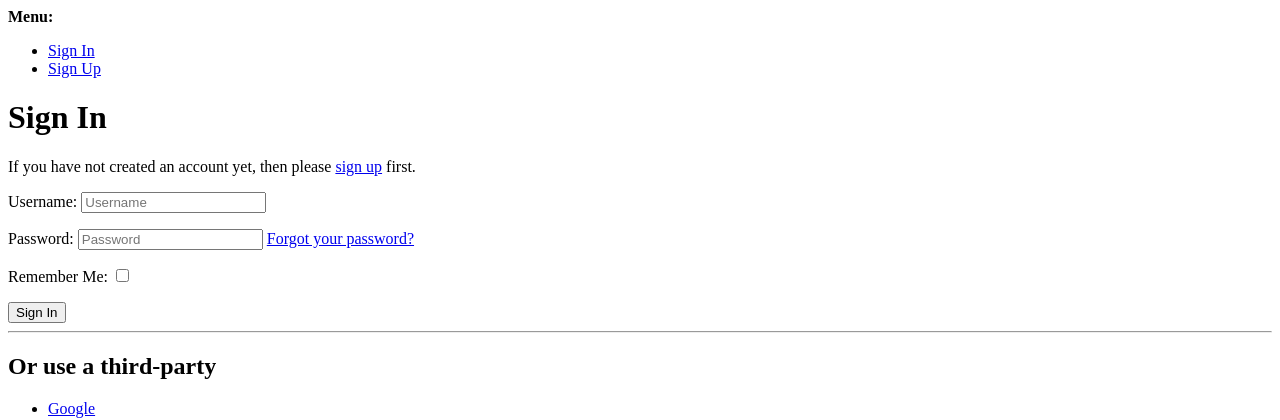
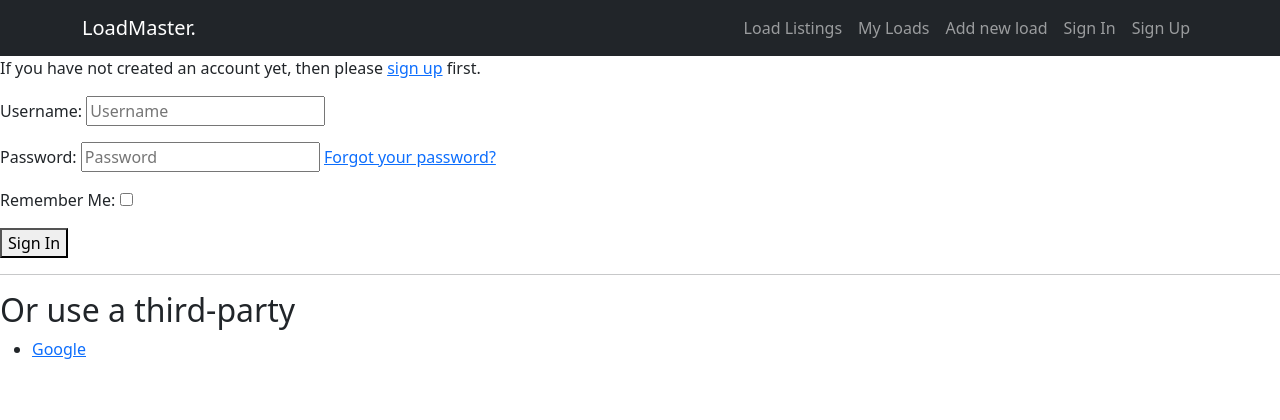
Before and after one commit to ggotora/cs50_Capstone, a Django app: page /accounts/login/ in a window 1280 px wide. Shown: the top 420 px of the page. Run offline with Django 4.2, Linux system fonts and the light colour scheme; data comes from the database, SQL or seed files in the repository; both versions use the stored data as it was after the commit; some libraries are stand-ins or nearby versions.

Commit message:
add Bootstrap and namespace main templates

```diff
--- a/main/urls.py
+++ b/main/urls.py
@@ -1,6 +1,7 @@
 from django.urls import path
 from . import views
 
+app_name = 'main'
 urlpatterns = [
     path('', views.HomeView.as_view(), name='home')
 ]
--- a/templates/allauth/layouts/base.html
+++ b/templates/allauth/layouts/base.html
@@ -1,18 +1,76 @@
 {% load i18n %}
+{% load static %}
 <!DOCTYPE html>
 <html>
     <head>
         <meta http-equiv="X-UA-Compatible" content="IE=edge">
         <meta name="viewport" content="width=device-width, initial-scale=1.0">
+
         <title>
             {% block head_title %}
             {% endblock head_title %}
         </title>
         {% block extra_head %}
         {% endblock extra_head %}
+        <link href="https://cdn.jsdelivr.net/npm/bootstrap@5.3.3/dist/css/bootstrap.min.css" rel="stylesheet" integrity="sha384-QWTKZyjpPEjISv5WaRU9OFeRpok6YctnYmDr5pNlyT2bRjXh0JMhjY6hW+ALEwIH" crossorigin="anonymous">
     </head>
     <body>
         {% block body %}
+        <nav class="custom-navbar navbar navbar navbar-expand-md navbar-dark bg-dark fixed-top" arial-label="Furni navigation bar">
+
+			<div class="container">
+				<a class="navbar-brand" href="{% url 'main:home' %}">LoadMaster<span>.</span></a>
+
+				<button class="navbar-toggler" type="button" data-bs-toggle="collapse" data-bs-target="#navbarsFurni" aria-controls="navbarsFurni" aria-expanded="false" aria-label="Toggle navigation">
+					<span class="navbar-toggler-icon"></span>
+				</button>
+
+				<div class="collapse navbar-collapse" id="navbarsFurni">
+					<ul class="custom-navbar-nav navbar-nav ms-auto mb-2 mb-md-0">
+						<li class="nav-item"><a class="nav-link" href="{% url 'loads:loads' %}">Load Listings</a></li>
+						<li class="nav-item"><a class="nav-link" href="{% url 'loads:my_loads' %}">My Loads</a></li>
+						<li class="nav-item"> <a class="nav-link" href="{% url 'loads:new_load' %}">Add new load</a></li>
+					</ul>
+
+					<ul class="custom-navbar-nav navbar-nav mb-2 mb-md-0 navbar-dark">
+                        {% if user.is_authenticated %}
+                        {% url 'account_logout' as logout_url %}
+                        {% if logout_url %}
+                        <li class="nav-item dropdown">
+                          <a class="nav-link dropdown-toggle" href="#" role="button" data-bs-toggle="dropdown" aria-expanded="false">
+                              <img src="{{ user.profile.image.url }}" alt="profile pic" style="width: 30px; border-radius: 50%;">
+                          </a>
+                          <ul class="dropdown-menu profile-menu">
+                            <li><a class="dropdown-item" href="{% url 'main:profile' user.profile.id %}">Profile </a></li>
+                            <li><a class="dropdown-item" href="{% url 'main:update_profile' user.profile.id %}">Update Profile</a></li>
+                            <li><hr class="dropdown-divider"></li>
+                            <li><a class="dropdown-item" href="">My bookings</a></li>
+                          </ul>
+                        </li>
+                        <li class="nav-item">
+
+                                <a href="{{ logout_url }}" class="nav-link">{% trans "Sign Out" %}</a>
+                        </li>
+                        {% endif %}
+                    {% else %}
+                        {% url 'account_login' as login_url %}
+                        {% if login_url %}
+                            <li>
+                                <a href="{{ login_url }}" class="nav-link">{% trans "Sign In" %}</a>
+                            </li>
+                        {% endif %}
+                        {% url 'account_signup' as signup_url %}
+                        {% if signup_url %}
+                            <li>
+                                <a href="{{ signup_url }}" class="nav-link">{% trans "Sign Up" %}</a>
+                            </li>
+                        {% endif %}
+                    {% endif %}
+                    </ul>
+				</div>
+			</div>
+
+		</nav>
             {% if messages %}
                 <div>
                     <strong>{% trans "Messages:" %}</strong>
@@ -21,66 +79,12 @@
                     </ul>
                 </div>
             {% endif %}
-            <div>
-                <strong>{% trans "Menu:" %}</strong>
-                <ul>
-                    {% if user.is_authenticated %}
-                        {% url 'account_email' as email_url_ %}
-                        {% if email_url_ %}
-                            <li>
-                                <a href="{{ email_url_ }}">{% trans "Change Email" %}</a>
-                            </li>
-                        {% endif %}
-                        {% url 'account_change_password' as change_password_url_ %}
-                        {% if change_password_url_ %}
-                            <li>
-                                <a href="{{ change_password_url_ }}">{% trans "Change Password" %}</a>
-                            </li>
-                        {% endif %}
-                        {% url 'socialaccount_connections' as connections_url_ %}
-                        {% if connections_url_ %}
-                            <li>
-                                <a href="{{ connections_url_ }}">{% trans "Account Connections" %}</a>
-                            </li>
-                        {% endif %}
-                        {% url 'mfa_index' as mfa_url_ %}
-                        {% if mfa_url_ %}
-                            <li>
-                                <a href="{{ mfa_url_ }}">{% trans "Two-Factor Authentication" %}</a>
-                            </li>
-                        {% endif %}
-                        {% url 'usersessions_list' as usersessions_list_url_ %}
-                        {% if usersessions_list_url_ %}
-                            <li>
-                                <a href="{{ usersessions_list_url_ }}">{% trans "Sessions" %}</a>
-                            </li>
-                        {% endif %}
-                        {% url 'account_logout' as logout_url_ %}
-                        {% if logout_url_ %}
-                            <li>
-                                <a href="{{ logout_url_ }}">{% trans "Sign Out" %}</a>
-                            </li>
-                        {% endif %}
-                    {% else %}
-                        {% url 'account_login' as login_url_ %}
-                        {% if login_url_ %}
-                            <li>
-                                <a href="{{ login_url_ }}">{% trans "Sign In" %}</a>
-                            </li>
-                        {% endif %}
-                        {% url 'account_signup' as signup_url_ %}
-                        {% if signup_url_ %}
-                            <li>
-                                <a href="{{ signup_url_ }}">{% trans "Sign Up" %}</a>
-                            </li>
-                        {% endif %}
-                    {% endif %}
-                </ul>
-            </div>
+
             {% block content %}
             {% endblock content %}
         {% endblock body %}
         {% block extra_body %}
         {% endblock extra_body %}
+        <script src="https://cdn.jsdelivr.net/npm/bootstrap@5.3.3/dist/js/bootstrap.bundle.min.js" integrity="sha384-YvpcrYf0tY3lHB60NNkmXc5s9fDVZLESaAA55NDzOxhy9GkcIdslK1eN7N6jIeHz" crossorigin="anonymous"></script>
     </body>
 </html>
--- a/truckLoaders/settings.py
+++ b/truckLoaders/settings.py
@@ -62,7 +62,7 @@ ROOT_URLCONF = 'truckLoaders.urls'
 TEMPLATES = [
     {
         'BACKEND': 'django.template.backends.django.DjangoTemplates',
-        'DIRS': [],
+        'DIRS': ['templates'],
         'APP_DIRS': True,
         'OPTIONS': {
             'context_processors': [
@@ -142,3 +142,6 @@ AUTHENTICATION_BACKENDS = [
     'allauth.account.auth_backends.AuthenticationBackend',
 
 ]
+
+LOGIN_REDIRECT_URL = 'main:home'
+SIMPLE_BACKEND_REDIRECT_URL = 'main/update_profile'
```
Also changed, not shown: main/templates/main/home.html (+8 -1 lines), db.sqlite3.
